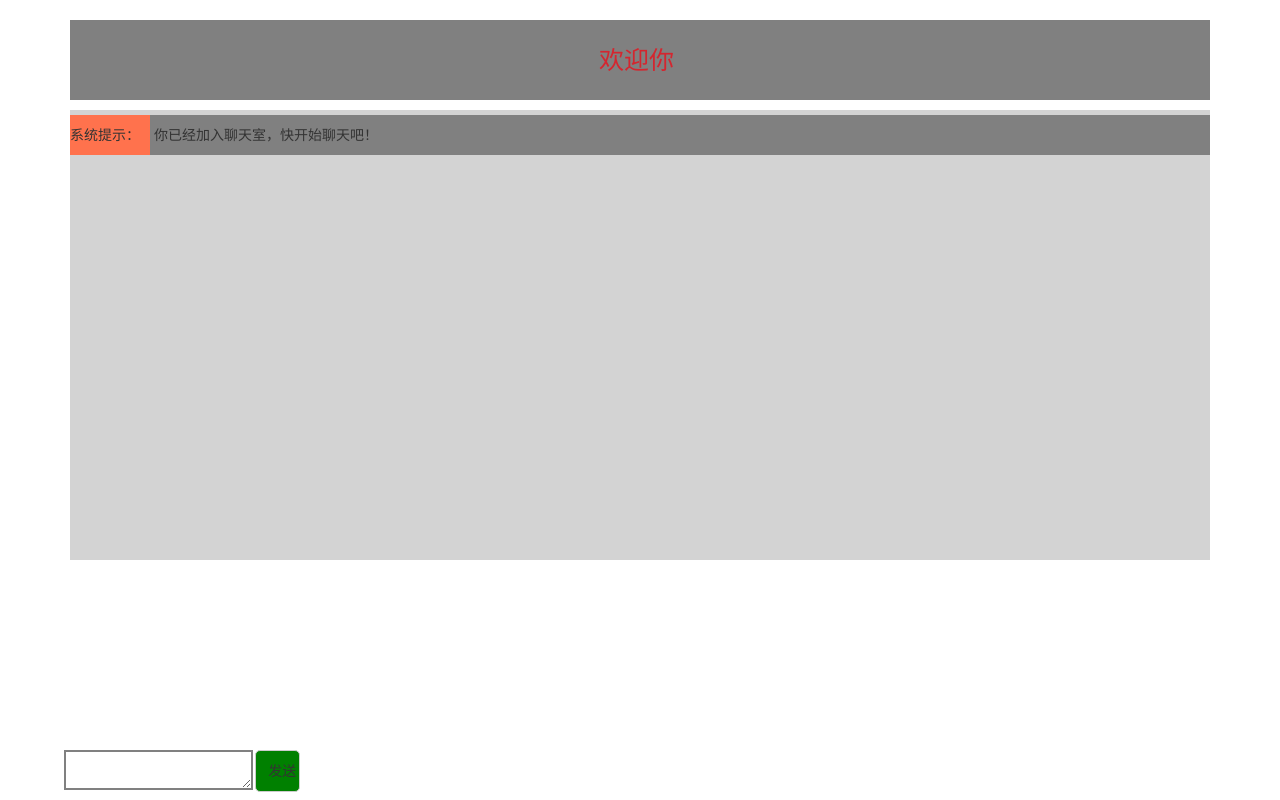
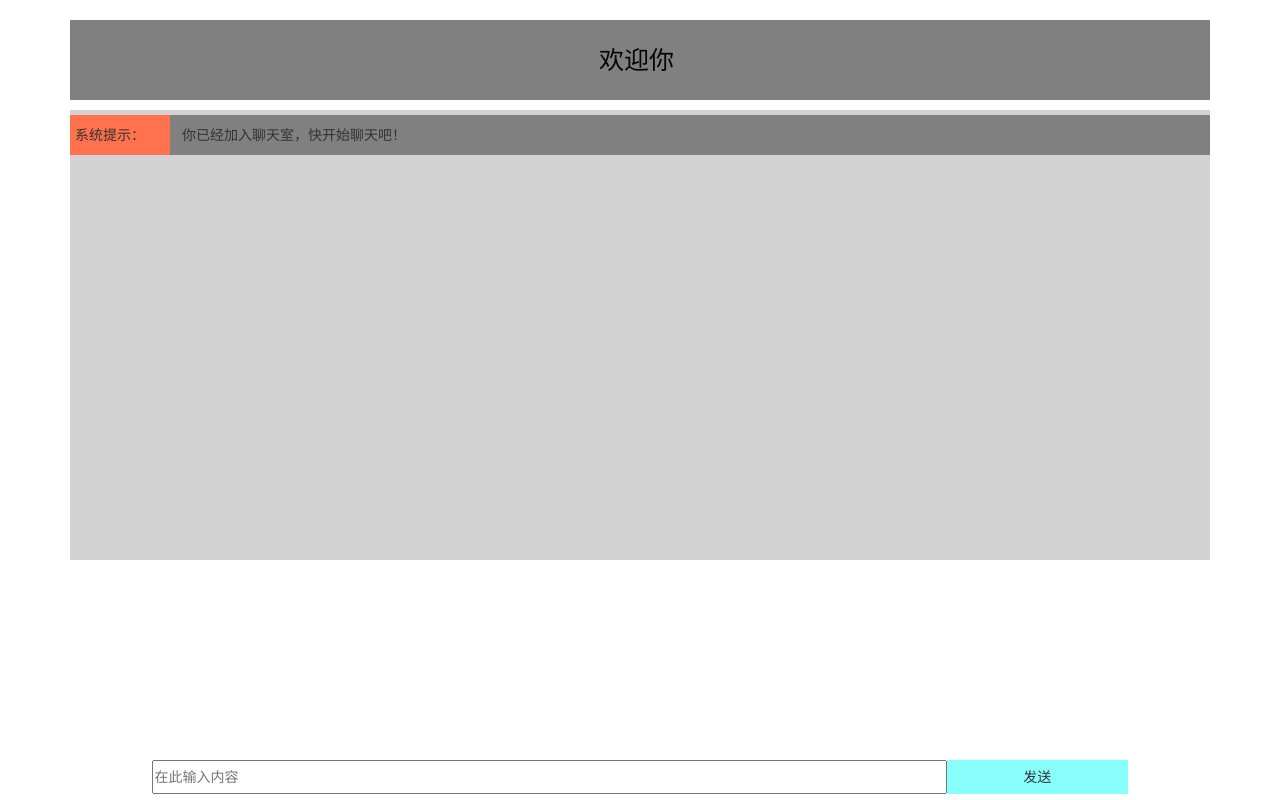
Before and after one commit to xinggedaxia/chatroom, a website: page public/chatroom.html in a window 1280 px wide. Drawn offline with nearby package versions, Linux system fonts and the light colour scheme; no server answers.

Commit message:
美化界面，优化界面的自适应

```diff
--- a/public/chatroom.html
+++ b/public/chatroom.html
@@ -26,13 +26,12 @@
             padding-top: 50px;
             height: 450px;
             background-color: lightgray;
-            overflow: scroll;
         }
        h3{
            width: 100%;
            text-align: center;
            line-height: 80px;
-           color: #d4262f;
+           color: #060606;
            font-size: 25px;
            background-color: gray;
        }
@@ -52,15 +51,16 @@
             position: absolute;
             left:0;
             top:0;
-            width: 80px;
+            padding-left: 5px;
+            width: 100px;
             height: 40px;
-            background-color: #0058ff;
+            background-color: #2fffd0;
             overflow: hidden;
         }
         #tishi{
             background-color: #FF724D;
         }
-        #tishi2{
+        #systemMessage{
             position: absolute;
             left:0;
             top:5px;
@@ -69,28 +69,41 @@
             display: inline-block;
             width: 100%;
             height: 40px;
-            text-indent: 6em;
+            text-indent: 8em;
         }
-        textarea{
 
-            width: 80%;
-            height: 40px;
-            line-height: 40px;
-            border: 2px solid gray;
+        #sendM{
+            width: 100%;
+            position: fixed;
+            margin-bottom: 5px;
+            left:0;
+            bottom: 5px;
         }
-        #send{
-            width: 19%;
-            height: 42px;
-            border-radius: 5px;
-            background-color: green;
-            float: right;
+        #sendM form{
+            width: 100%;
+            height: 30px;
+            line-height: 30px;
         }
-        #sendM{
-            position: fixed;
-            width: 90%;
-            bottom: 0;
-            left: 5%;
-            margin-bottom: 5px;
+        #sendM_div{
+            display: flex;
+            display: -webkit-flex; /* Safari */
+            flex-direction: row;
+            justify-content:center ;
+        }
+        #sendM_div .space{
+            flex-grow: 1;
+        }
+        #sendM_div input{
+            flex-grow: 4;
+        }
+        #sendM_div button{
+            flex-grow: 1;
+            background-color: #89fffd;
+            border-top-style: none;
+            border-right-style: none;
+            border-bottom-style: none;
+            border-left-style: none;
+
         }
         #text{
             transition : all 2s;
@@ -103,21 +116,24 @@
     <h3>欢迎你&nbsp;<span id="username"></span></h3>
     <div class="content">
         <ul id="chatlist">
-            <li id="tishi2"><span class="username" id="tishi">系统提示：</span><span class="say" id="text">你已经加入聊天室，快开始聊天吧！</span></li>
+            <li id="systemMessage"><span class="username" id="tishi">系统提示：</span><span class="say" id="text">你已经加入聊天室，快开始聊天吧！</span></li>
         </ul>
     </div>
-    <form class="form-inline" id="sendM">
-        <div class="form-group">
-            <textarea name="content" id="content"  resize="none"   ></textarea>
-            <button type="button" class="btn btn-default " id="send">发送</button>
+
+</div>
+<div  id="sendM">
+    <form class="form-inline" >
+        <div class="form-group" id="sendM_div">
+            <div class="space"></div>
+            <input name="content"   placeholder="在此输入内容" id="content"     >
+            <button type="button" id="send">发送</button>
+            <div class="space"></div>
         </div>
 
     </form>
 </div>
 
-<!-- jQuery (necessary for Bootstrap's JavaScript plugins) -->
 <script src="js/jquery-3.3.1.min.js"></script>
-<!-- Include all compiled plugins (below), or include individual files as needed -->
 <script src="js/bootstrap.min.js"></script>
 <script>
 $(function () {
```
Also changed, not shown: public/register.html (+5 -5 lines).
